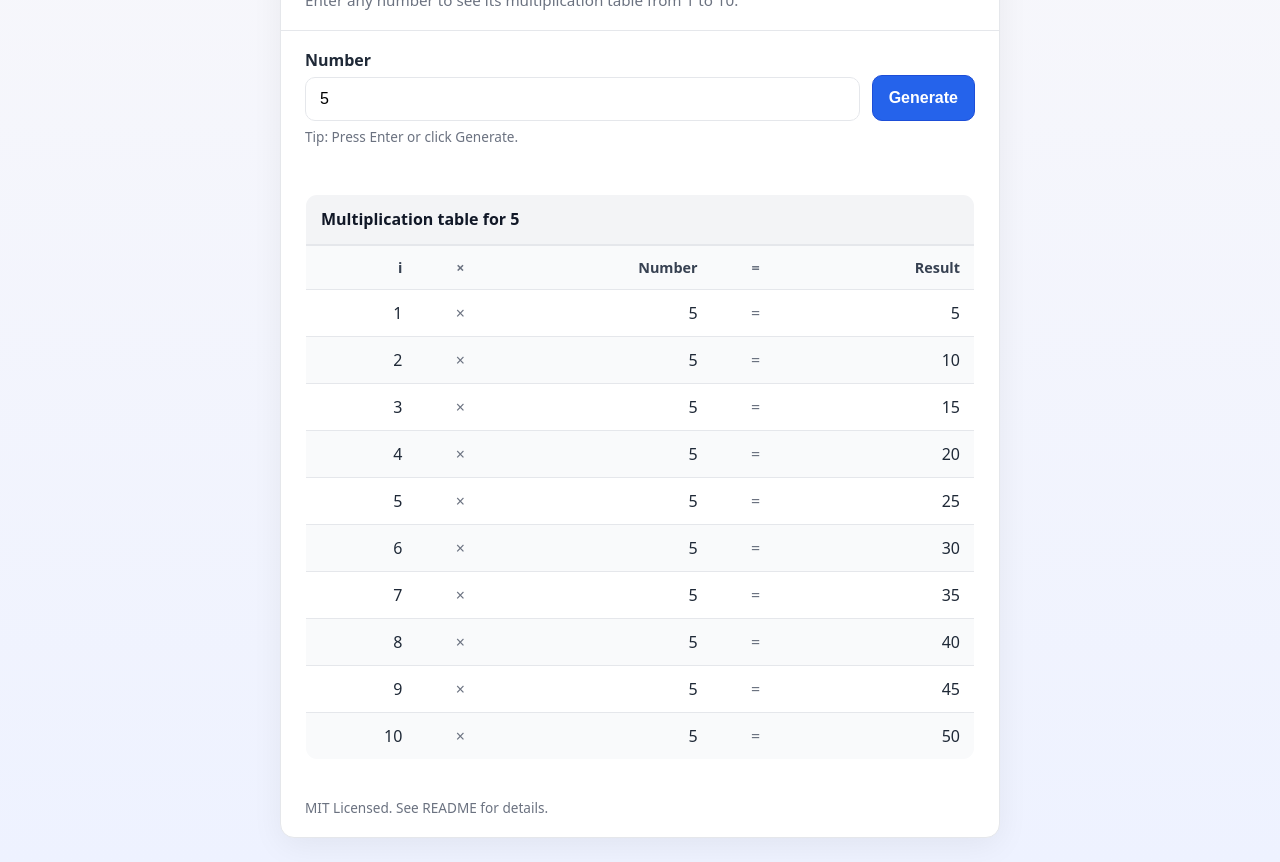
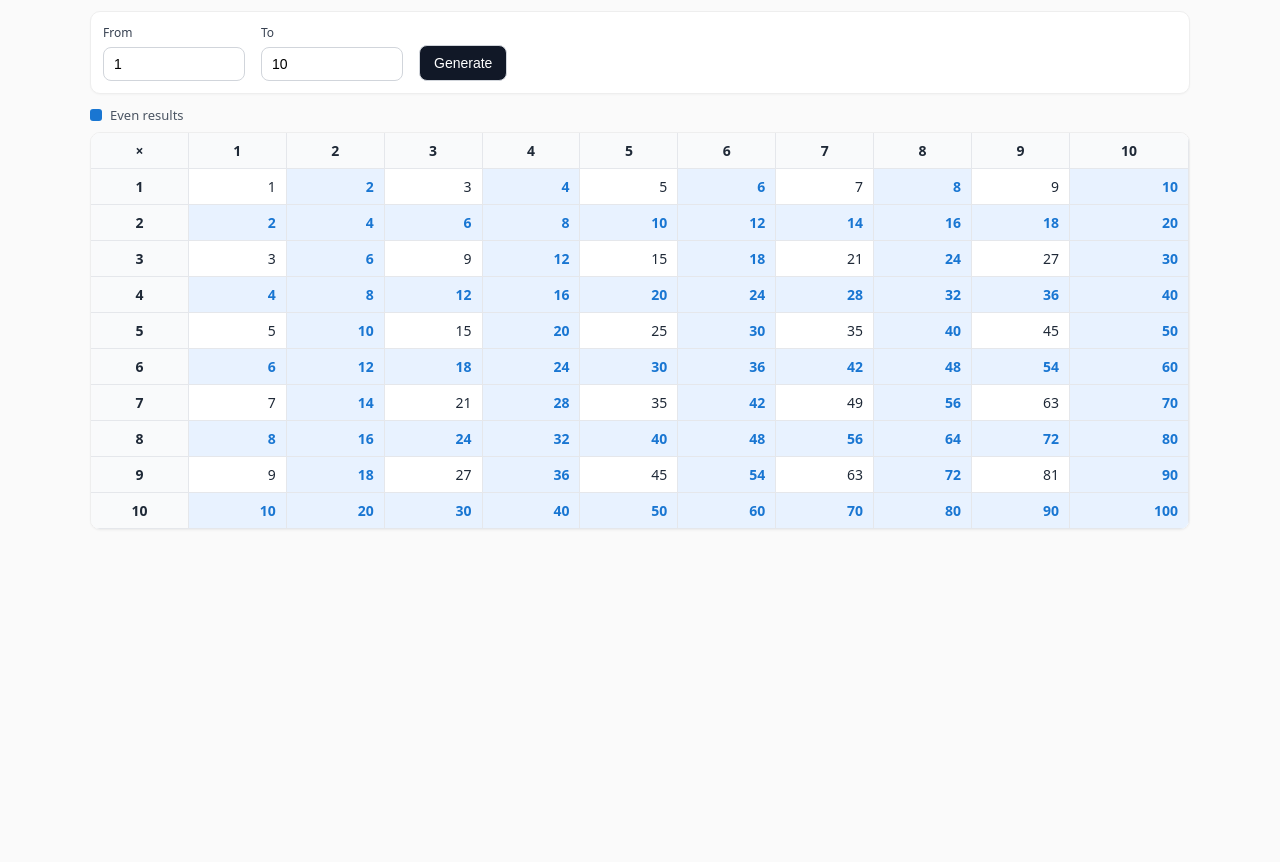
Before and after one commit to PriyankaGopagani/table-generator-demo, a plain HTML site: page index.html in a window 1280 px wide. Shown: the part 88-950 px from the top of the page. After the commit the page ends 800 px from the top, so only its background shows below. Drawn offline with Linux system fonts and the light colour scheme.

Commit message:
Update index.html for round 2

```diff
--- a/index.html
+++ b/index.html
@@ -2,275 +2,271 @@
 <html lang="en">
 <head>
   <meta charset="UTF-8" />
-  <meta name="viewport" content="width=device-width, initial-scale=1" />
-  <title>Multiplication Table Generator</title>
+  <meta name="viewport" content="width=device-width, initial-scale=1.0"/>
+  <title>Multiplication Table Generator (Range + Even Highlight)</title>
   <style>
     :root {
-      --bg: #f7f7fb;
-      --card: #ffffff;
+      --blue: #1976d2;
+      --blue-bg: #e8f2ff;
+      --grid: #e5e7eb;
       --text: #1f2937;
-      --muted: #6b7280;
-      --accent: #2563eb;
-      --border: #e5e7eb;
-      --row-alt: #f9fafb;
-      --error: #b91c1c;
     }
-    * { box-sizing: border-box; }
     body {
       margin: 0;
       font-family: system-ui, -apple-system, Segoe UI, Roboto, Helvetica, Arial, "Apple Color Emoji", "Segoe UI Emoji";
-      background: linear-gradient(180deg, var(--bg), #eef2ff);
       color: var(--text);
-      min-height: 100vh;
-      display: grid;
-      place-items: center;
-      padding: 24px;
-    }
-    .app {
-      width: 100%;
-      max-width: 720px;
-      background: var(--card);
-      border: 1px solid var(--border);
-      box-shadow: 0 8px 32px rgba(0,0,0,0.06);
-      border-radius: 14px;
-      overflow: hidden;
+      background: #fafafa;
     }
     header {
-      padding: 20px 24px;
-      border-bottom: 1px solid var(--border);
-      background: #ffffffcc;
-      backdrop-filter: blur(4px);
+      padding: 16px 20px;
+      background: white;
+      border-bottom: 1px solid #eee;
     }
     header h1 {
-      font-size: 1.25rem;
-      margin: 0 0 6px 0;
+      margin: 0 0 4px;
+      font-size: 20px;
     }
     header p {
       margin: 0;
-      color: var(--muted);
-      font-size: 0.95rem;
+      color: #4b5563;
+      font-size: 14px;
+    }
+    .container {
+      padding: 16px 20px 24px;
+      max-width: 1100px;
+      margin: 0 auto;
     }
     .controls {
+      display: flex;
+      flex-wrap: wrap;
+      gap: 12px 16px;
+      align-items: flex-end;
+      background: white;
+      border: 1px solid #eee;
+      border-radius: 10px;
+      padding: 12px;
+      box-shadow: 0 1px 2px rgba(0,0,0,0.03);
+    }
+    .control {
       display: grid;
-      gap: 12px;
-      grid-template-columns: 1fr auto;
-      align-items: center;
-      padding: 18px 24px;
+      gap: 6px;
     }
-    label {
-      font-weight: 600;
-      margin-bottom: 6px;
-      display: block;
-    }
-    .field {
-      display: flex;
-      flex-direction: column;
-      grid-column: 1 / -1;
-    }
-    @media (min-width: 520px) {
-      .field { grid-column: 1 / 2; }
+    .control label {
+      font-size: 12px;
+      color: #374151;
     }
     input[type="number"] {
-      width: 100%;
-      padding: 12px 14px;
-      border: 1px solid var(--border);
-      border-radius: 10px;
-      font-size: 1rem;
-      outline: none;
-      transition: border-color 0.15s, box-shadow 0.15s;
-      background: #fff;
-    }
-    input[type="number"]:focus {
-      border-color: var(--accent);
-      box-shadow: 0 0 0 3px rgba(37, 99, 235, 0.15);
+      width: 120px;
+      padding: 8px 10px;
+      border: 1px solid #d1d5db;
+      border-radius: 8px;
+      font-size: 14px;
     }
     button {
-      height: 46px;
-      padding: 0 16px;
-      background: var(--accent);
-      color: #fff;
-      border: 1px solid #1d4ed8;
+      padding: 9px 14px;
+      border: 1px solid #d1d5db;
+      border-radius: 8px;
+      background: #111827;
+      color: white;
+      font-size: 14px;
+      cursor: pointer;
+    }
+    button:disabled {
+      opacity: 0.6;
+      cursor: not-allowed;
+    }
+    .legend {
+      display: flex;
+      align-items: center;
+      gap: 8px;
+      margin: 12px 0 8px;
+      font-size: 13px;
+      color: #4b5563;
+    }
+    .dot {
+      width: 12px;
+      height: 12px;
+      border-radius: 3px;
+      background: var(--blue);
+    }
+
+    .table-wrap {
+      overflow: auto;
+      background: white;
+      border: 1px solid #eee;
       border-radius: 10px;
-      font-size: 1rem;
-      font-weight: 600;
-      cursor: pointer;
-      transition: transform 0.05s ease, box-shadow 0.15s ease;
-    }
-    button:hover { box-shadow: 0 6px 18px rgba(37, 99, 235, 0.25); }
-    button:active { transform: translateY(1px); }
-    .message {
-      grid-column: 1 / -1;
-      font-size: 0.95rem;
-      color: var(--error);
-      min-height: 1.2em;
-    }
-    .table-wrap {
-      padding: 0 24px 24px 24px;
+      margin-top: 8px;
+      box-shadow: 0 1px 2px rgba(0,0,0,0.03);
     }
     table {
-      width: 100%;
-      border-collapse: collapse;
-      overflow: hidden;
-      border: 1px solid var(--border);
-      border-radius: 12px;
-      background: #fff;
+      border-collapse: separate;
+      border-spacing: 0;
+      width: max-content;
+      min-width: 100%;
+      font-variant-numeric: tabular-nums;
     }
-    caption {
-      text-align: left;
-      font-weight: 700;
-      padding: 14px 16px;
-      color: #111827;
-      background: #f3f4f6;
-      border-bottom: 1px solid var(--border);
+    th, td {
+      padding: 8px 10px;
+      border-right: 1px solid var(--grid);
+      border-bottom: 1px solid var(--grid);
+      white-space: nowrap;
+      text-align: right;
+      font-size: 14px;
     }
     thead th {
-      text-align: left;
-      font-size: 0.9rem;
-      color: #374151;
+      position: sticky;
+      top: 0;
       background: #f9fafb;
-      border-bottom: 1px solid var(--border);
-      padding: 12px 14px;
+      z-index: 1;
+      text-align: center;
+      font-weight: 600;
     }
-    tbody td {
-      padding: 12px 14px;
-      border-bottom: 1px solid var(--border);
+    tbody th {
+      position: sticky;
+      left: 0;
+      background: #f9fafb;
+      text-align: center;
+      font-weight: 600;
+      z-index: 1;
     }
-    tbody tr:nth-child(even) td {
-      background: var(--row-alt);
+    thead th:first-child {
+      left: 0;
+      z-index: 2;
     }
-    .right { text-align: right; }
-    .center { text-align: center; color: #6b7280; }
-    footer {
-      padding: 14px 24px 20px;
-      font-size: 0.85rem;
-      color: var(--muted);
+    tr:first-child th, tr:first-child td {
+      border-top: 0;
     }
-    .small {
-      font-size: 0.85rem;
-      color: var(--muted);
-      margin-top: 6px;
+    th:first-child, td:first-child {
+      border-left: 0;
+    }
+    .even {
+      color: var(--blue);
+      background: var(--blue-bg);
+      font-weight: 600;
+    }
+    .msg {
+      margin-left: auto;
+      font-size: 13px;
+      color: #6b7280;
+    }
+    .error {
+      color: #b91c1c;
+      font-weight: 600;
+    }
+    @media (max-width: 520px) {
+      input[type="number"] { width: 100px; }
+      button { width: 100%; }
+      .controls { gap: 10px; }
     }
   </style>
 </head>
 <body>
-  <main class="app" role="main">
   <header>
     <h1>Multiplication Table Generator</h1>
-      <p>Enter any number to see its multiplication table from 1 to 10.</p>
+    <p>Choose a range (e.g., 1–20). Even results are highlighted in blue.</p>
   </header>
 
-    <section class="controls" aria-label="Controls">
-      <div class="field">
-        <label for="numInput">Number</label>
-        <input id="numInput" name="number" type="number" step="any" placeholder="Enter a number, e.g., 7" value="5" />
-        <div class="small">Tip: Press Enter or click Generate.</div>
+  <div class="container">
+    <form class="controls" id="form" onsubmit="event.preventDefault(); generate();">
+      <div class="control">
+        <label for="start">From</label>
+        <input id="start" type="number" min="1" max="200" value="1" required />
       </div>
-      <button id="genBtn" type="button" aria-label="Generate multiplication table">Generate</button>
-      <div id="message" class="message" role="status" aria-live="polite"></div>
-    </section>
+      <div class="control">
+        <label for="end">To</label>
+        <input id="end" type="number" min="1" max="200" value="10" required />
+      </div>
+      <button id="btn" type="submit">Generate</button>
+      <div class="msg" id="msg" aria-live="polite"></div>
+    </form>
 
-    <section class="table-wrap" aria-label="Results">
-      <table id="results">
-        <caption id="caption">Multiplication table for 5</caption>
-        <thead>
-          <tr>
-            <th class="right">i</th>
-            <th class="center">×</th>
-            <th class="right">Number</th>
-            <th class="center">=</th>
-            <th class="right">Result</th>
-          </tr>
-        </thead>
-        <tbody></tbody>
-      </table>
-    </section>
+    <div class="legend"><span class="dot"></span> Even results</div>
 
-    <footer>
-      MIT Licensed. See README for details.
-    </footer>
-  </main>
+    <div class="table-wrap" id="tableWrap" tabindex="0" aria-label="Multiplication table container">
+      <table id="table" aria-live="polite"></table>
+    </div>
+  </div>
 
   <script>
-    (function () {
-      const input = document.getElementById('numInput');
-      const btn = document.getElementById('genBtn');
-      const tbody = document.querySelector('#results tbody');
-      const caption = document.getElementById('caption');
-      const message = document.getElementById('message');
+    const startEl = document.getElementById('start');
+    const endEl = document.getElementById('end');
+    const tableEl = document.getElementById('table');
+    const msgEl = document.getElementById('msg');
 
-      function clearTable() {
-        while (tbody.firstChild) tbody.removeChild(tbody.firstChild);
-      }
-
-      function formatNumber(n) {
-        // Simple formatting to avoid overly long decimals
-        // Keep up to 6 decimal places when necessary
-        const s = String(n);
-        if (!s.includes('.')) return s;
-        const num = Number(n);
-        return Number.isFinite(num) ? num.toFixed(6).replace(/\.?0+$/, '') : s;
+    function clamp(n, min, max) {
+      return Math.max(min, Math.min(max, n));
     }
 
     function generate() {
-        const raw = input.value.trim();
-        if (raw === '') {
-          message.textContent = 'Please enter a number.';
-          caption.textContent = 'Multiplication table';
-          clearTable();
-          return;
+      let a = parseInt(startEl.value, 10);
+      let b = parseInt(endEl.value, 10);
+
+      if (Number.isNaN(a) || Number.isNaN(b)) return;
+
+      a = clamp(a, 1, 200);
+      b = clamp(b, 1, 200);
+
+      const from = Math.min(a, b);
+      const to = Math.max(a, b);
+
+      // Update any message on normalization
+      msgEl.textContent = a === b ? `Single value range: ${from}` :
+                          (a > b ? `Note: Range normalized to ${from}–${to}` : '');
+
+      renderTable(from, to);
     }
 
-        const n = Number(raw);
-        if (!Number.isFinite(n)) {
-          message.textContent = 'That is not a valid number.';
-          caption.textContent = 'Multiplication table';
-          clearTable();
-          return;
+    function renderTable(from, to) {
+      const cols = to - from + 1;
+      const rows = cols;
+
+      const thead = document.createElement('thead');
+      const headRow = document.createElement('tr');
+
+      // Top-left corner cell
+      const corner = document.createElement('th');
+      corner.textContent = '×';
+      corner.style.textAlign = 'center';
+      headRow.appendChild(corner);
+
+      // Column headers
+      for (let c = from; c <= to; c++) {
+        const th = document.createElement('th');
+        th.textContent = c;
+        headRow.appendChild(th);
+      }
+      thead.appendChild(headRow);
+
+      // Body
+      const tbody = document.createElement('tbody');
+      for (let r = from; r <= to; r++) {
+        const tr = document.createElement('tr');
+
+        // Row header
+        const rowHead = document.createElement('th');
+        rowHead.textContent = r;
+        tr.appendChild(rowHead);
+
+        for (let c = from; c <= to; c++) {
+          const td = document.createElement('td');
+          const val = r * c;
+          td.textContent = val;
+          if (val % 2 === 0) td.classList.add('even');
+          tr.appendChild(td);
+        }
+        tbody.appendChild(tr);
       }
 
-        message.textContent = '';
-        caption.textContent = `Multiplication table for ${formatNumber(n)}`;
-        clearTable();
-
-        for (let i = 1; i <= 10; i++) {
-          const tr = document.createElement('tr');
-
-          const tdI = document.createElement('td');
-          tdI.className = 'right';
-          tdI.textContent = i;
-
-          const tdMul = document.createElement('td');
-          tdMul.className = 'center';
-          tdMul.textContent = '×';
-
-          const tdN = document.createElement('td');
-          tdN.className = 'right';
-          tdN.textContent = formatNumber(n);
-
-          const tdEq = document.createElement('td');
-          tdEq.className = 'center';
-          tdEq.textContent = '=';
-
-          const tdRes = document.createElement('td');
-          tdRes.className = 'right';
-          tdRes.textContent = formatNumber(n * i);
-
-          tr.append(tdI, tdMul, tdN, tdEq, tdRes);
-          tbody.appendChild(tr);
-        }
+      // Swap in one operation for performance
+      tableEl.replaceChildren(thead, tbody);
     }
 
-      btn.addEventListener('click', generate);
-      input.addEventListener('keydown', (e) => {
-        if (e.key === 'Enter') {
-          e.preventDefault();
+    // Auto-generate as the user types
+    startEl.addEventListener('input', generate);
+    endEl.addEventListener('input', generate);
+
+    // Initial render
     generate();
-        }
-      });
-
-      // Generate initial table for default value
-      generate();
-    })();
   </script>
 </body>
 </html>
```
Lines whose indentation alone changed are shown as unchanged.
